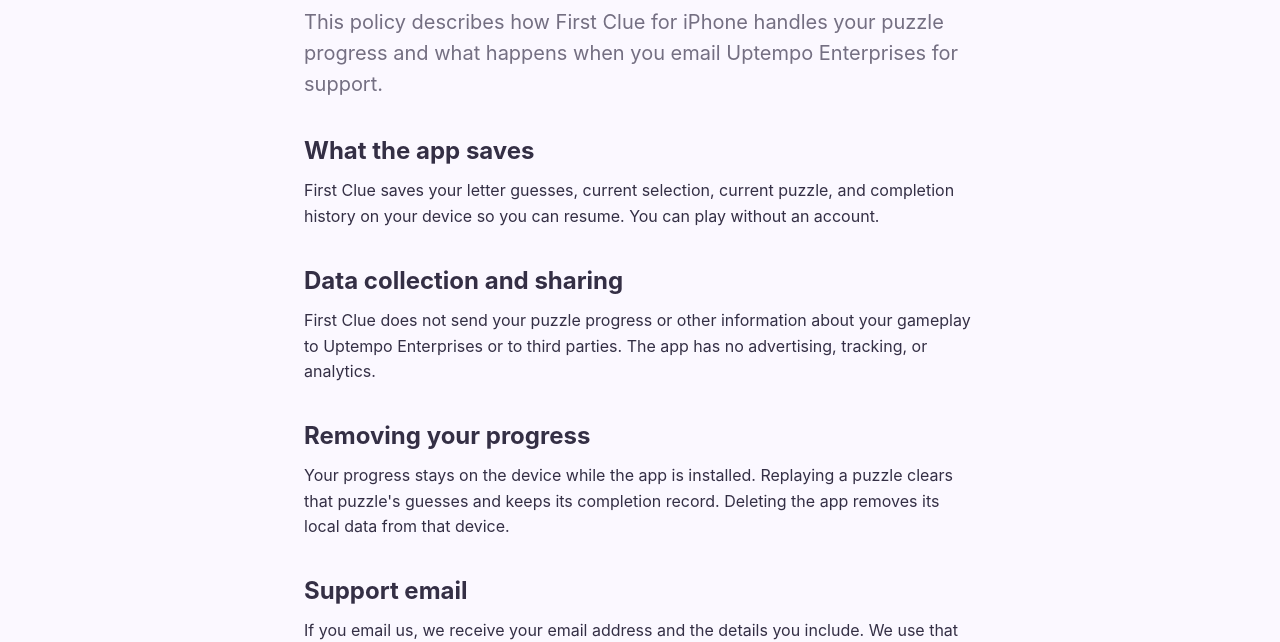
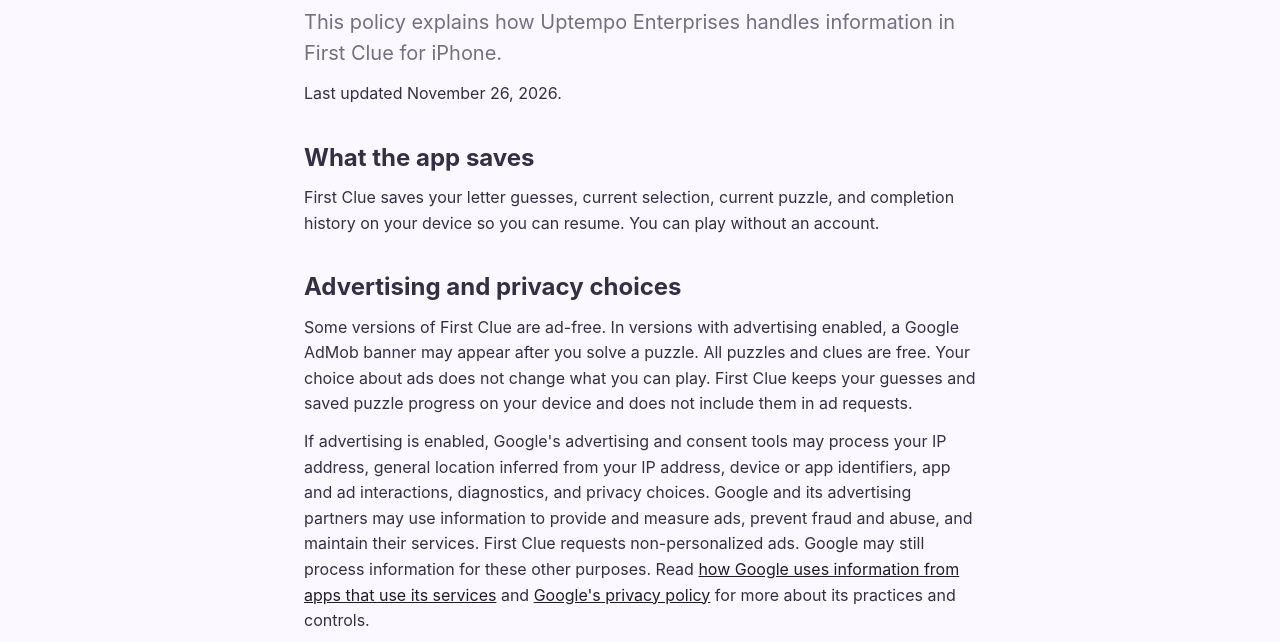
Before and after one commit to GemmaCreates/uptempo-website, a plain HTML site: page docs/first-clue/privacy-policy.html in a window 1280 px wide. Shown: the part 310-952 px from the top of the page. Drawn offline with Linux system fonts and the light colour scheme.

Commit message:
Disclose conditional advertising in First Clue privacy policy

```diff
--- a/docs/first-clue/privacy-policy.html
+++ b/docs/first-clue/privacy-policy.html
@@ -4,7 +4,7 @@
     <meta charset="utf-8" />
     <meta name="viewport" content="width=device-width, initial-scale=1" />
     <title>First Clue Privacy Policy | Uptempo Enterprises</title>
-    <meta name="description" content="How First Clue for iPhone handles puzzle progress and support requests." />
+    <meta name="description" content="How First Clue for iPhone handles puzzle progress, optional advertising, privacy choices, and support requests." />
     <link rel="icon" href="../assets/favicon.svg" />
     <link rel="stylesheet" href="../legacy-production.css" />
     <style>
@@ -32,13 +32,16 @@
       <section class="section support-hero">
         <div class="container policy">
           <h1>First Clue privacy policy</h1>
-          <p class="support-intro">This policy describes how First Clue for iPhone handles your puzzle progress and what happens when you email Uptempo Enterprises for support.</p>
+          <p class="support-intro">This policy explains how Uptempo Enterprises handles information in First Clue for iPhone.</p>
+          <p>Last updated November 26, 2026.</p>
 
           <h2>What the app saves</h2>
           <p>First Clue saves your letter guesses, current selection, current puzzle, and completion history on your device so you can resume. You can play without an account.</p>
 
-          <h2>Data collection and sharing</h2>
-          <p>First Clue does not send your puzzle progress or other information about your gameplay to Uptempo Enterprises or to third parties. The app has no advertising, tracking, or analytics.</p>
+          <h2>Advertising and privacy choices</h2>
+          <p>Some versions of First Clue are ad-free. In versions with advertising enabled, a Google AdMob banner may appear after you solve a puzzle. All puzzles and clues are free. Your choice about ads does not change what you can play. First Clue keeps your guesses and saved puzzle progress on your device and does not include them in ad requests.</p>
+          <p>If advertising is enabled, Google's advertising and consent tools may process your IP address, general location inferred from your IP address, device or app identifiers, app and ad interactions, diagnostics, and privacy choices. Google and its advertising partners may use information to provide and measure ads, prevent fraud and abuse, and maintain their services. First Clue requests non-personalized ads. Google may still process information for these other purposes. Read <a href="https://policies.google.com/technologies/partner-sites">how Google uses information from apps that use its services</a> and <a href="https://policies.google.com/privacy">Google's privacy policy</a> for more about its practices and controls.</p>
+          <p>Where a consent form is required, it explains the available choices and identifies the participating providers. You can decline consent. When <strong>Advertising privacy choices</strong> is available, you can review or change your choices in <strong>Puzzle options → Privacy</strong>. Depending on your choices and location, you may see limited ads or no ads.</p>
 
           <h2>Removing your progress</h2>
           <p>Your progress stays on the device while the app is installed. Replaying a puzzle clears that puzzle's guesses and keeps its completion record. Deleting the app removes its local data from that device.</p>
```
